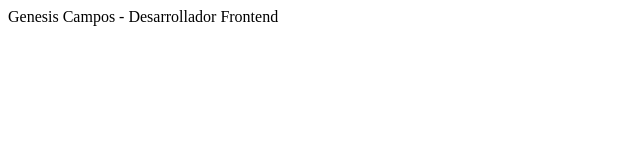
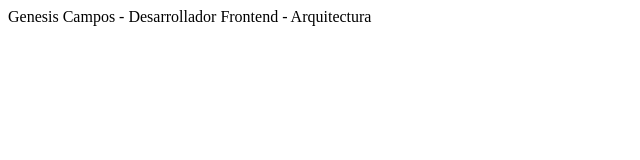
Before and after one commit to Genesiscampos/bootcamp-frontend-g14, a plain HTML site: page index.html in a window 1280 px wide. Shown: the whole page, without its empty margins (0-640 px from the left). Drawn offline with Linux system fonts and the light colour scheme.

Commit message:
Mejorando la descripción

```diff
--- a/index.html
+++ b/index.html
@@ -7,6 +7,6 @@
     <title>Document</title>
 </head>
 <body>
-    Genesis Campos - Desarrollador Frontend
+    Genesis Campos - Desarrollador Frontend - Arquitectura
 </body>
 </html>
```
